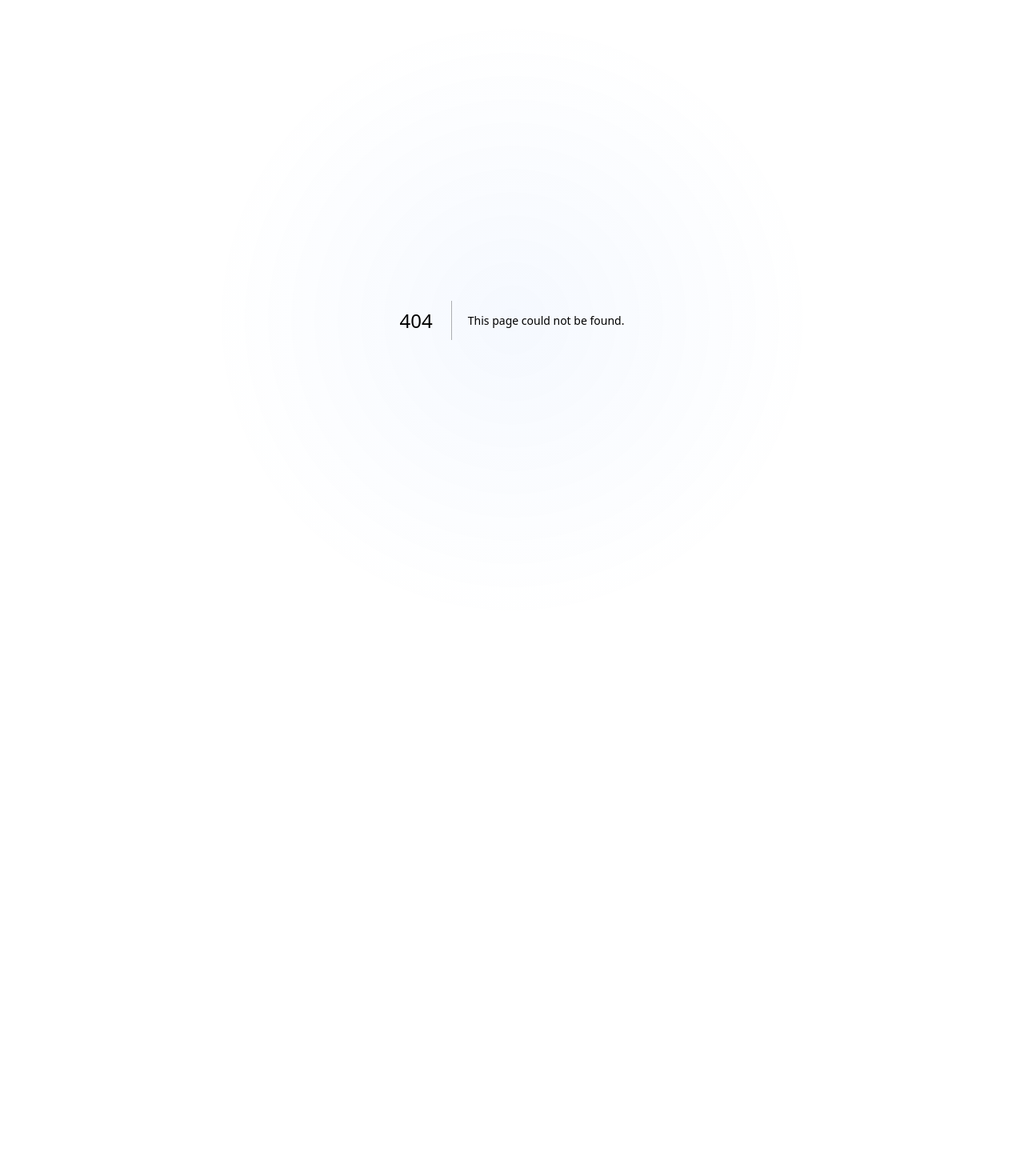
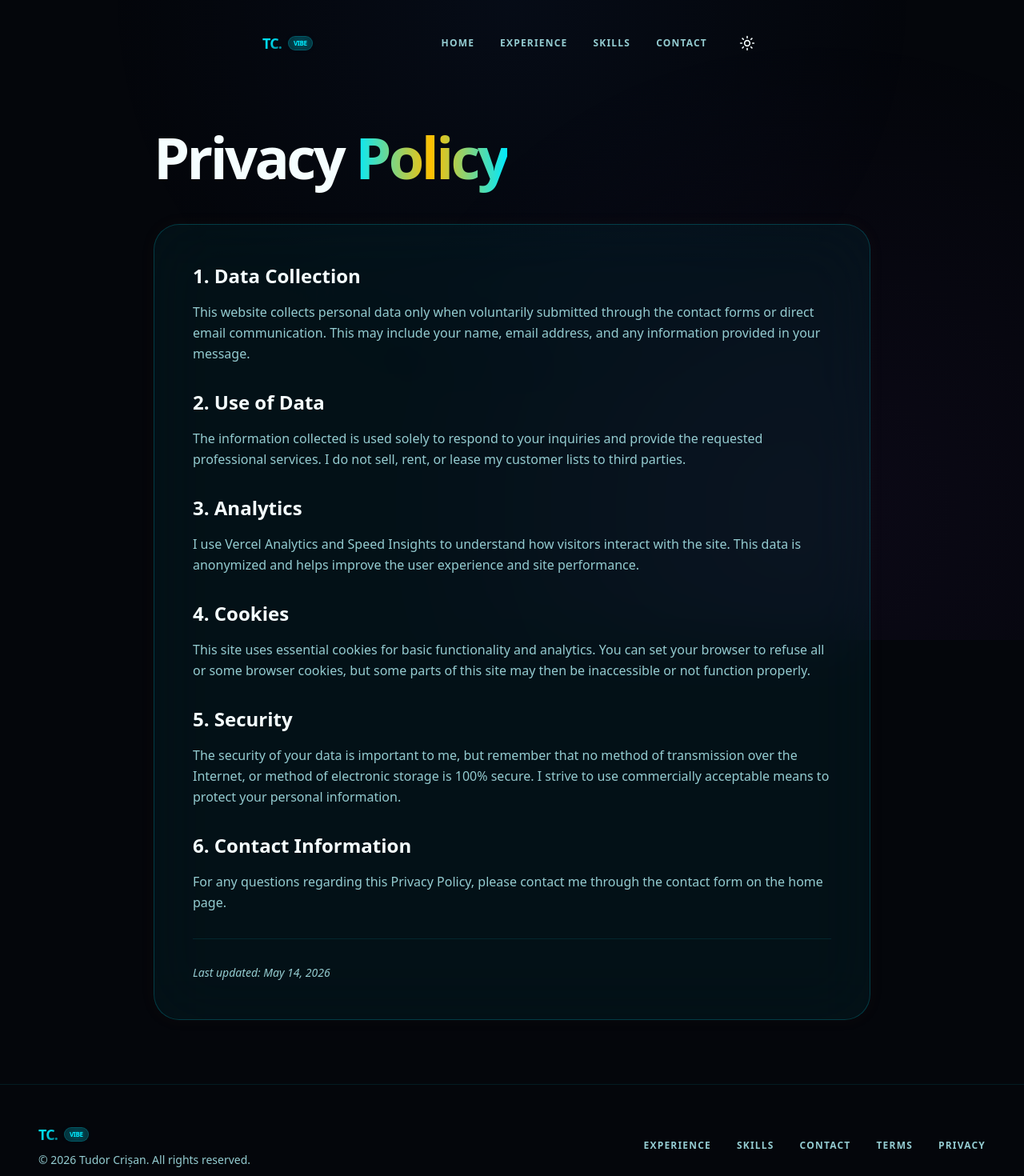
Before and after one commit to tudor-crisan/tudorcrisan.dev, a Next.js app: page /privacy in a window 1280 px wide. Before the commit this address had no page. Shown: the top 1470 px of the page at 80% size. Before the commit the page ends 800 px from the top, so only its background shows below. Built offline with nearby package versions, Linux system fonts and the light colour scheme.

Commit message:
feat: add terms and privacy pages and global footer

```diff
--- a/src/app/layout.tsx
+++ b/src/app/layout.tsx
@@ -40,6 +40,9 @@ export const metadata: Metadata = {
   },
 };
 
+import Navbar from "@/components/Navbar";
+import Footer from "@/components/Footer";
+
 export default function RootLayout({
   children,
 }: Readonly<{
@@ -49,9 +52,15 @@ export default function RootLayout({
     <html lang="en" className={`${inter.variable} v2 scroll-smooth`} suppressHydrationWarning>
       <body className="bg-background text-foreground antialiased selection:bg-accent/30">
         <ThemeProvider attribute="class" defaultTheme="dark" enableSystem disableTransitionOnChange>
+          {/* Global Background Elements */}
           <div className="fixed inset-0 -z-10 bg-grid opacity-40 dark:opacity-20" />
-          <div className="fixed inset-0 -z-10 bg-[radial-gradient(circle_at_50%_50%,rgba(59,130,246,0.05),transparent_50%)]" />
+          <div className="fixed inset-0 -z-10 bg-[radial-gradient(circle_at_50%_0%,rgba(59,130,246,0.05),transparent_50%)]" />
+          <div className="fixed inset-0 -z-10 bg-[radial-gradient(circle_at_80%_80%,rgba(168,85,247,0.05),transparent_50%)]" />
+
+          <Navbar />
           {children}
+          <Footer />
+
           <Analytics />
           <SpeedInsights />
         </ThemeProvider>
--- a/src/app/page.tsx
+++ b/src/app/page.tsx
@@ -7,23 +7,11 @@ import { personalInfo } from "@/lib/data";
 
 export default function Home() {
   return (
-    <main className="relative min-h-screen">
-      {/* Global Background Elements */}
-      <div className="fixed inset-0 pointer-events-none -z-10">
-        <div className="absolute top-0 left-0 w-full h-full bg-[radial-gradient(circle_at_50%_0%,rgba(59,130,246,0.05),transparent_50%)]" />
-        <div className="absolute bottom-0 right-0 w-full h-full bg-[radial-gradient(circle_at_80%_80%,rgba(168,85,247,0.05),transparent_50%)]" />
-      </div>
-
-      <Navbar />
-
     <div className="flex flex-col">
       <Hero />
       <Experience />
       <Skills />
       <Contact />
     </div>
-
-
-    </main>
   );
 }
--- /dev/null
+++ b/src/app/privacy/page.tsx
@@ -0,0 +1,73 @@
+
+export const metadata = {
+  title: "Privacy Policy | Tudor Crișan",
+  description: "Privacy policy for tudorcrisan.dev.",
+};
+
+export default function PrivacyPage() {
+  return (
+    <section className="pt-40 pb-20">
+      <div className="container-custom">
+        <div className="max-w-4xl mx-auto">
+          <h1 className="text-5xl md:text-7xl font-black tracking-tighter mb-12">
+            Privacy <span className="text-primary-gradient">Policy</span>
+          </h1>
+
+          <div className="glass p-8 md:p-12 rounded-[2rem] space-y-8 text-muted-foreground leading-relaxed">
+            <section>
+              <h2 className="text-2xl font-bold text-foreground mb-4">1. Data Collection</h2>
+              <p>
+                This website collects personal data only when voluntarily submitted through the contact forms or direct email communication.
+                This may include your name, email address, and any information provided in your message.
+              </p>
+            </section>
+
+            <section>
+              <h2 className="text-2xl font-bold text-foreground mb-4">2. Use of Data</h2>
+              <p>
+                The information collected is used solely to respond to your inquiries and provide the requested professional services.
+                I do not sell, rent, or lease my customer lists to third parties.
+              </p>
+            </section>
+
+            <section>
+              <h2 className="text-2xl font-bold text-foreground mb-4">3. Analytics</h2>
+              <p>
+                I use Vercel Analytics and Speed Insights to understand how visitors interact with the site. This data is
+                anonymized and helps improve the user experience and site performance.
+              </p>
+            </section>
+
+            <section>
+              <h2 className="text-2xl font-bold text-foreground mb-4">4. Cookies</h2>
+              <p>
+                This site uses essential cookies for basic functionality and analytics. You can set your browser to refuse
+                all or some browser cookies, but some parts of this site may then be inaccessible or not function properly.
+              </p>
+            </section>
+
+            <section>
+              <h2 className="text-2xl font-bold text-foreground mb-4">5. Security</h2>
+              <p>
+                The security of your data is important to me, but remember that no method of transmission over the Internet,
+                or method of electronic storage is 100% secure. I strive to use commercially acceptable means to protect
+                your personal information.
+              </p>
+            </section>
+
+            <section>
+              <h2 className="text-2xl font-bold text-foreground mb-4">6. Contact Information</h2>
+              <p>
+                For any questions regarding this Privacy Policy, please contact me through the contact form on the home page.
+              </p>
+            </section>
+
+            <p className="text-sm italic pt-8 border-t border-border/40">
+              Last updated: May 14, 2026
+            </p>
+          </div>
+        </div>
+      </div>
+    </section>
+  );
+}
--- /dev/null
+++ b/src/app/terms/page.tsx
@@ -0,0 +1,75 @@
+
+export const metadata = {
+  title: "Terms of Service | Tudor Crișan",
+  description: "Terms and conditions for working with Tudor Crișan.",
+};
+
+export default function TermsPage() {
+  return (
+    <section className="pt-40 pb-20">
+      <div className="container-custom">
+        <div className="max-w-4xl mx-auto">
+          <h1 className="text-5xl md:text-7xl font-black tracking-tighter mb-12">
+            Terms of <span className="text-primary-gradient">Service</span>
+          </h1>
+
+          <div className="glass p-8 md:p-12 rounded-[2rem] space-y-8 text-muted-foreground leading-relaxed">
+            <section>
+              <h2 className="text-2xl font-bold text-foreground mb-4">1. Introduction</h2>
+              <p>
+                By accessing and using this website, you accept and agree to be bound by the terms and provision of this agreement.
+                These terms apply to all visitors, users, and others who access or use the Service.
+              </p>
+            </section>
+
+            <section>
+              <h2 className="text-2xl font-bold text-foreground mb-4">2. Intellectual Property</h2>
+              <p>
+                The Service and its original content, features, and functionality are and will remain the exclusive property of Tudor Crișan.
+                The content is protected by copyright, trademark, and other laws of both Romania and foreign countries.
+              </p>
+            </section>
+
+            <section>
+              <h2 className="text-2xl font-bold text-foreground mb-4">3. Professional Services</h2>
+              <p>
+                Any engagement for software development or consulting services will be governed by a separate, specific agreement
+                outlining scope, timelines, and compensation. The information on this website is for informational purposes only
+                and does not constitute a binding contract for services.
+              </p>
+            </section>
+
+            <section>
+              <h2 className="text-2xl font-bold text-foreground mb-4">4. Limitation of Liability</h2>
+              <p>
+                In no event shall Tudor Crișan be liable for any indirect, incidental, special, consequential, or punitive damages,
+                including without limitation, loss of profits, data, use, goodwill, or other intangible losses, resulting from
+                your access to or use of or inability to access or use the Service.
+              </p>
+            </section>
+
+            <section>
+              <h2 className="text-2xl font-bold text-foreground mb-4">5. Governing Law</h2>
+              <p>
+                These Terms shall be governed and construed in accordance with the laws of Romania, without regard to its conflict
+                of law provisions.
+              </p>
+            </section>
+
+            <section>
+              <h2 className="text-2xl font-bold text-foreground mb-4">6. Changes</h2>
+              <p>
+                I reserve the right, at my sole discretion, to modify or replace these Terms at any time. What constitutes a
+                material change will be determined at my sole discretion.
+              </p>
+            </section>
+
+            <p className="text-sm italic pt-8 border-t border-border/40">
+              Last updated: May 14, 2026
+            </p>
+          </div>
+        </div>
+      </div>
+    </section>
+  );
+}
--- /dev/null
+++ b/src/components/Footer.tsx
@@ -0,0 +1,46 @@
+"use client";
+
+import Link from "next/link";
+import { personalInfo } from "@/lib/data";
+
+export default function Footer() {
+  const currentYear = new Date().getFullYear();
+
+  return (
+    <footer className="py-12 border-t border-border/40">
+      <div className="container-custom">
+        <div className="flex flex-col md:flex-row justify-between items-center gap-8">
+          <div className="flex flex-col items-center md:items-start gap-2">
+            <Link href="/" className="flex items-center gap-2 group">
+              <span className="text-lg font-black tracking-tighter text-gradient">TC.</span>
+              <span className="flex items-center px-1.5 py-0.5 rounded-sm bg-primary/20 text-[8px] font-black uppercase tracking-tighter text-primary border border-primary/20 v2-glow">
+                VIBE
+              </span>
+            </Link>
+            <p className="text-sm text-muted-foreground">
+              © {currentYear} {personalInfo.name}. All rights reserved.
+            </p>
+          </div>
+
+          <div className="flex flex-wrap justify-center gap-8 text-xs font-bold uppercase tracking-widest text-muted-foreground">
+            <Link href="/#experience" className="hover:text-foreground transition-colors">
+              Experience
+            </Link>
+            <Link href="/#skills" className="hover:text-foreground transition-colors">
+              Skills
+            </Link>
+            <Link href="/#contact" className="hover:text-foreground transition-colors">
+              Contact
+            </Link>
+            <Link href="/terms" className="hover:text-foreground transition-colors">
+              Terms
+            </Link>
+            <Link href="/privacy" className="hover:text-foreground transition-colors">
+              Privacy
+            </Link>
+          </div>
+        </div>
+      </div>
+    </footer>
+  );
+}
```
Lines whose indentation alone changed are shown as unchanged.
